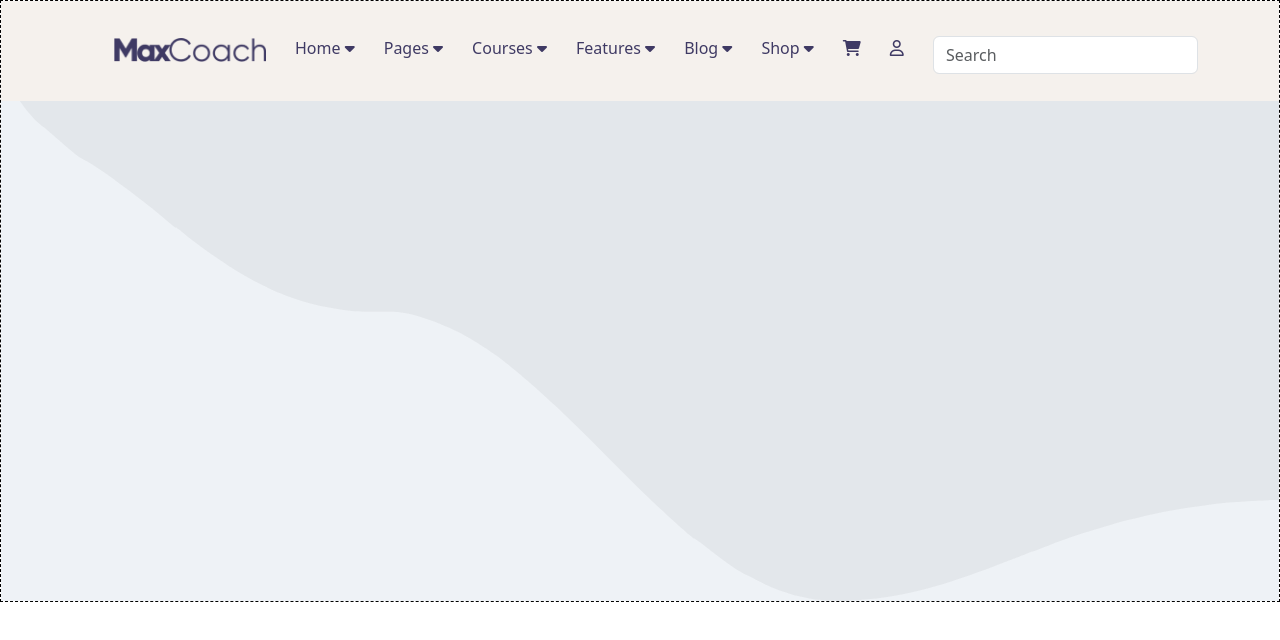
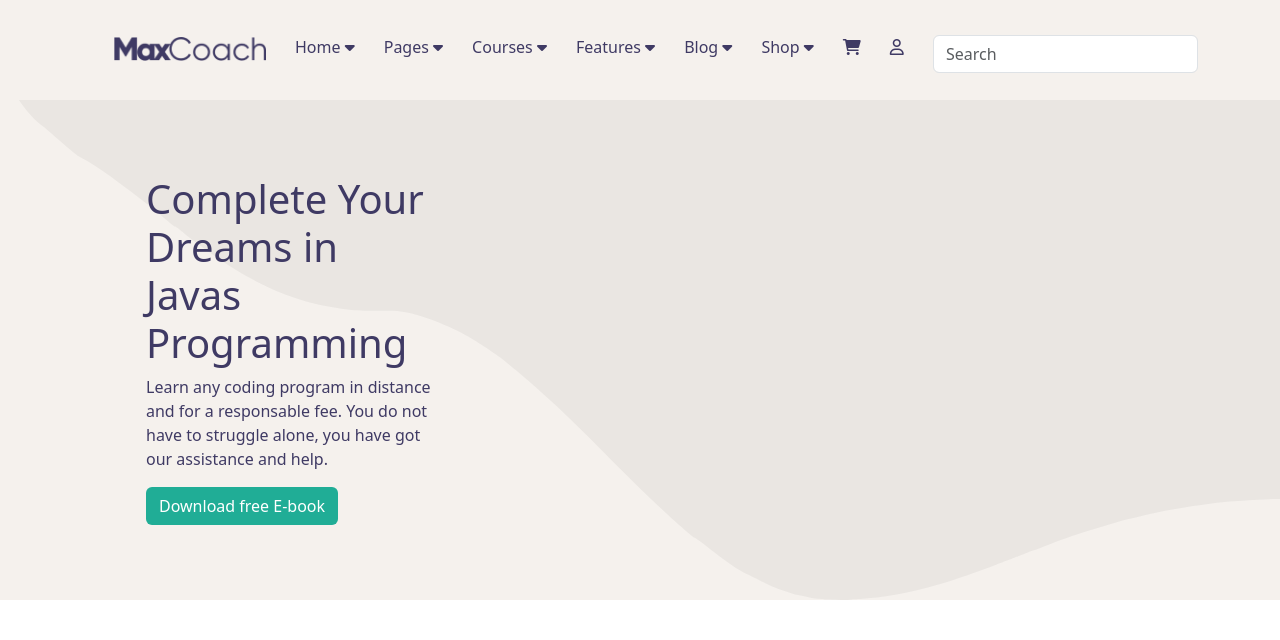
Before and after one commit to VincenzoDiMasi/proj-html-vuejs, a Vue app: page / in a window 1280 px wide. Shown: the top 640 px of the page. Built offline with nearby package versions, Linux system fonts and the light colour scheme.

Commit message:
Add CardComponent

```diff
--- a/src/App.vue
+++ b/src/App.vue
@@ -28,6 +28,9 @@ export default {
 </template>
 
 <style lang="scss">
+* {
+    color: #3F3A64;
+}
 a {
     text-decoration: none;
     color: black;
--- a/src/components/AppHeader.vue
+++ b/src/components/AppHeader.vue
@@ -30,7 +30,6 @@ export default {
 
 <style lang="scss" scoped>
 header {
-    border: 1px dashed black;
     min-height: 600px;
 
 }
--- /dev/null
+++ b/src/components/CardComponent.vue
@@ -0,0 +1,44 @@
+<script>
+export default {
+  name: 'CardComponent',
+  data() {
+  return {};
+},
+props: {
+  card: Object
+},
+  methods: {
+    // Your component methods
+  },
+  computed: {
+    // Computed properties
+  },
+  created() {
+    // Lifecycle hook
+  }
+};
+</script>
+
+<template>
+  <div>
+      <div>
+        <h1>{{ card.title }}</h1>
+        <p>{{ card.text }}</p>
+        <a href="#" class="btn btn-green">{{ card.button }}</a>
+      </div>
+    </div>
+</template>
+
+<style lang="scss" scoped>
+
+div {
+    div {
+        margin-left: 32px;
+        // margin-top: 130px;
+    }
+}
+.btn-green{
+    background-color: #20AD96;
+    color: white;
+}
+</style>
--- a/src/components/JumbotronHeader.vue
+++ b/src/components/JumbotronHeader.vue
@@ -1,8 +1,21 @@
 <script>
+import CardComponent from './CardComponent.vue'
 export default {
     name: 'JumbotronHeader',
+    components: {CardComponent},
   data() {
     return {
+        cards: [
+                {
+                    title: 'Complete Your Dreams in Javas Programming',
+                    text: 'Learn any coding program in distance and for a responsable fee. You do not have to struggle alone, you have got our assistance and help.',
+                    button: 'Download free E-book',
+                    id: 1
+                },
+
+
+            ]
+
 
     };
   },
@@ -20,7 +33,16 @@ export default {
 
 <template>
   <section id="jumbotron">
+    <div class="container">
+        <div class="row">
+  <div class="col-sm-4">
+    <CardComponent v-for="card in cards" :card="card" :key="card.id"></CardComponent>
+  </div>
+  <div class="col-sm-8">
 
+  </div>
+</div>
+    </div>
   </section>
 </template>
 
@@ -30,7 +52,9 @@ export default {
     background-repeat: no-repeat;
     background-color: #F5F1ED;
     min-height: 500px;
-    filter: hue-rotate(180deg);
+    display: flex;
+    align-items: center;
+    // transform: rotate(180deg)
 
 
 
```
